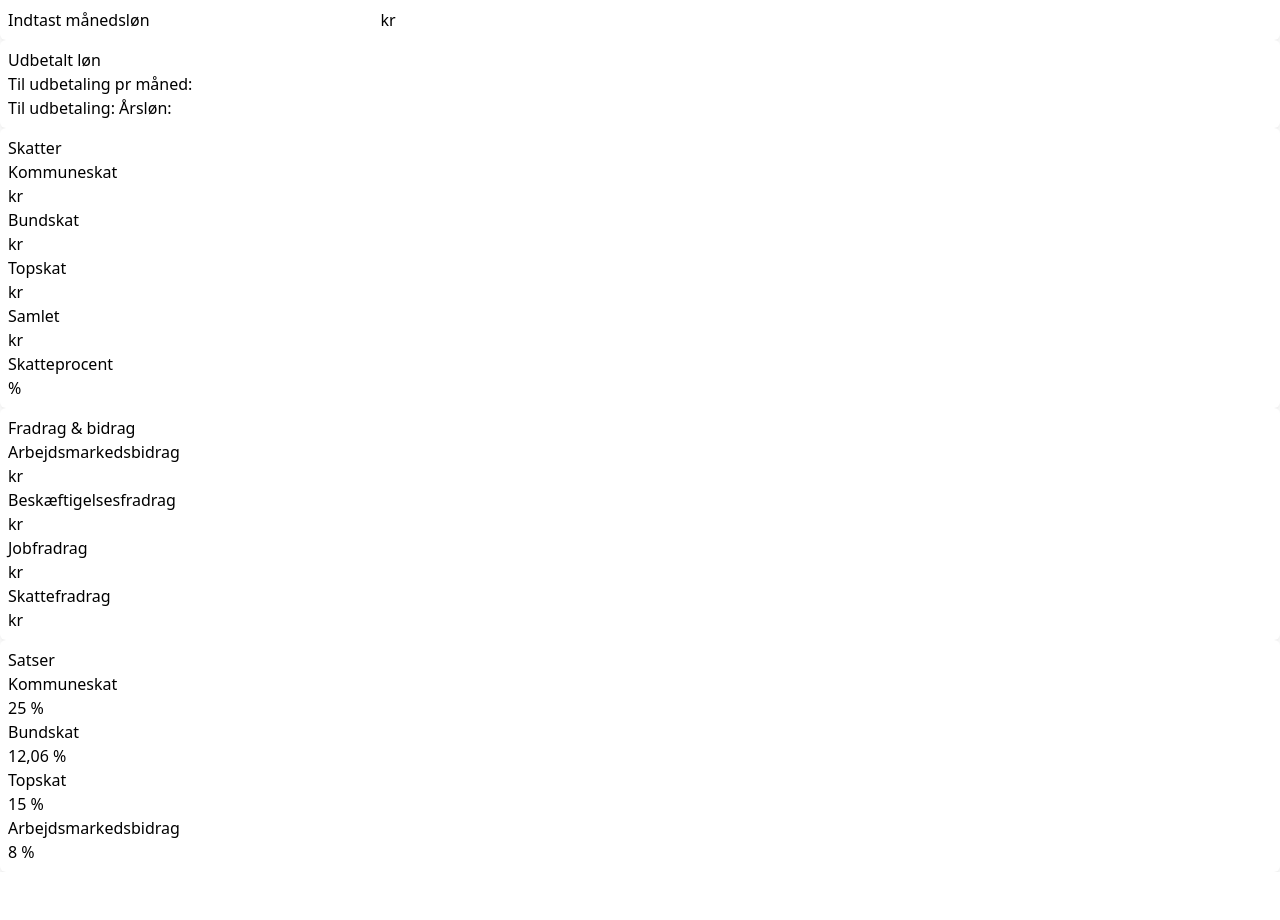
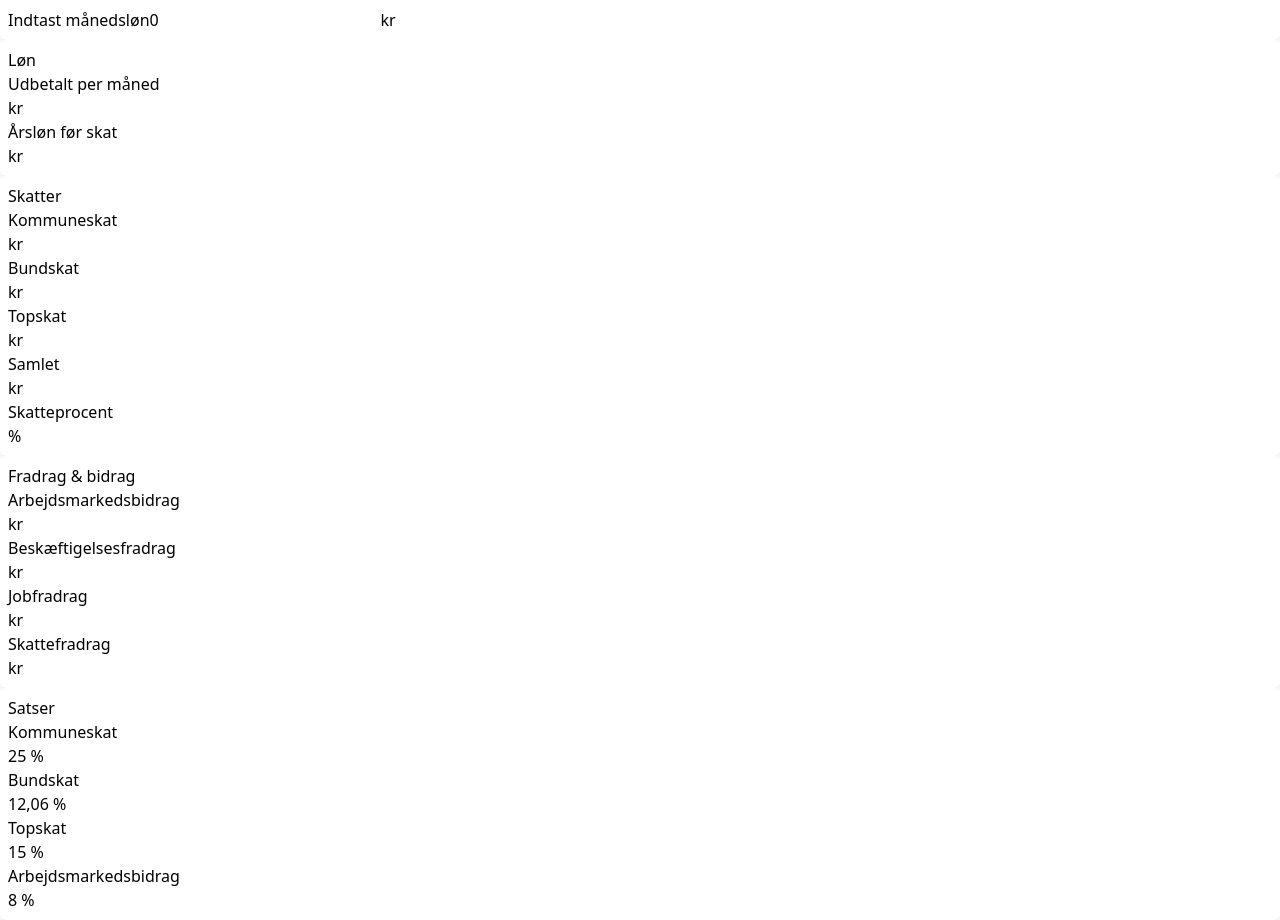
Before and after one commit to thejspr/skatman, a Vue app: page / in a window 1280 px wide. Before the commit the page ends 872 px from the top, so only its background shows below. Built offline with nearby package versions, Linux system fonts and the light colour scheme.

Commit message:
loen formatted

```diff
--- a/src/components/TaxCalculator.vue
+++ b/src/components/TaxCalculator.vue
@@ -1,6 +1,7 @@
-import ValueRow from './ValueRow.vue'
+<script setup>
+  import { ref } from 'vue'
+  import ValueRow from './ValueRow.vue';
 
-<script setup>
   const satser = {
     fradragMax: 48000,
     amb: 0.08,
@@ -14,9 +15,7 @@ import ValueRow from './ValueRow.vue'
     topskatSats: 568900,
   };
 
-  import { ref } from 'vue'
-import ValueRow from './ValueRow.vue';
-  const input = ref(window.location.search.replace('?loen=', '')) // input
+  const input = ref(0) // input
   const årslønVal = ref(0)
   const ambVal = ref(0)
   const fradrag = ref(0)
@@ -80,6 +79,13 @@ import ValueRow from './ValueRow.vue';
     // store state in url
     window.history.replaceState({}, '', `?loen=${lønMd}`)
   }
+
+  // Load state from url
+  const urlParams = new URLSearchParams(window.location.search)
+  const lønMd = urlParams.get('loen')
+  if (lønMd) {
+    beregn({ target: { value: lønMd } }, lønMd)
+  }
 </script>
 
 <template>
@@ -91,10 +97,9 @@ import ValueRow from './ValueRow.vue';
     </div>
 
     <div class="card mb-4">
-      <h2 class="text-xl mb-2">Udbetalt løn</h2>
-      Til udbetaling pr måned: {{ $filters.formatNumber(efterSkatMdVal) }}<br />
-      Til udbetaling: {{ $filters.formatNumber(efterSkatVal) }}
-      Årsløn: {{ $filters.formatNumber(årslønVal) }}
+      <h2 class="text-xl mb-2">Løn</h2>
+      <ValueRow label="Udbetalt per måned" :value="efterSkatMdVal" />
+      <ValueRow label="Årsløn før skat" :value="årslønVal" />
     </div>
 
     <div class="flex gap-4 mb-4">
```
